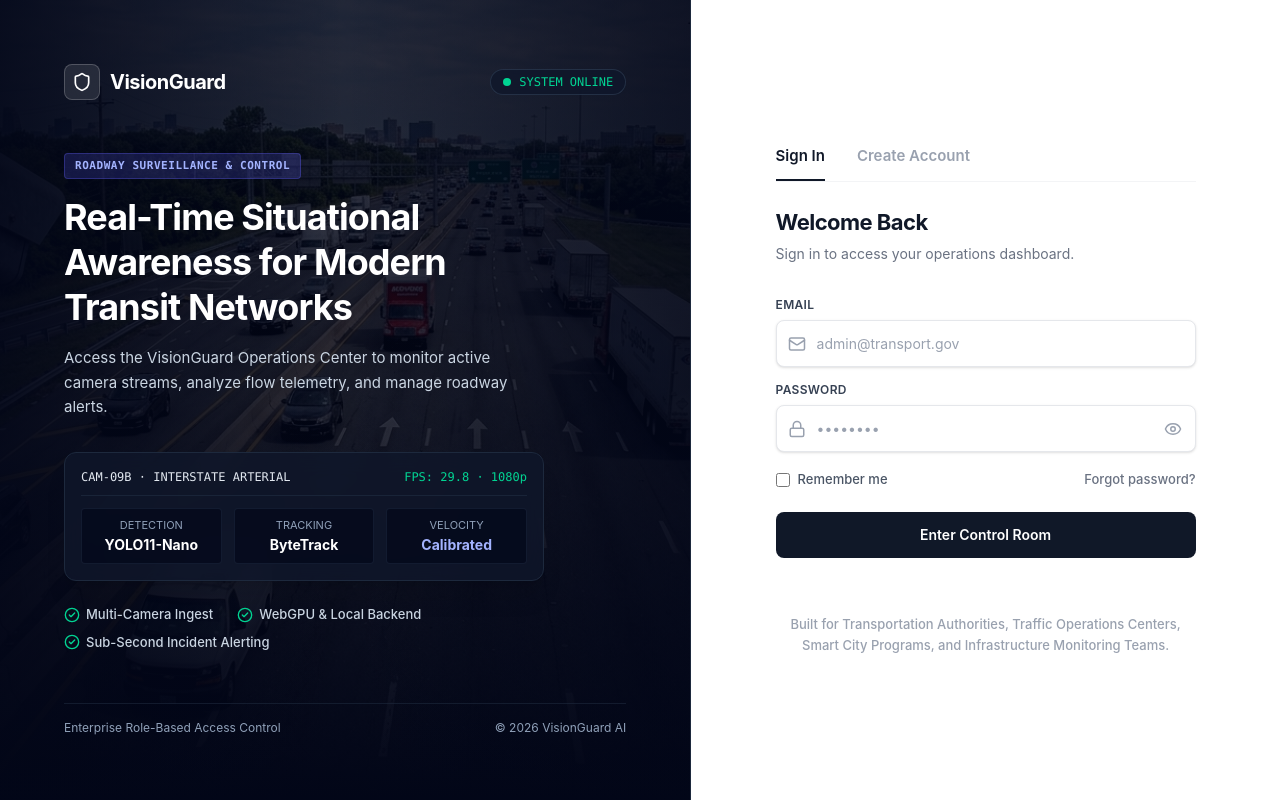
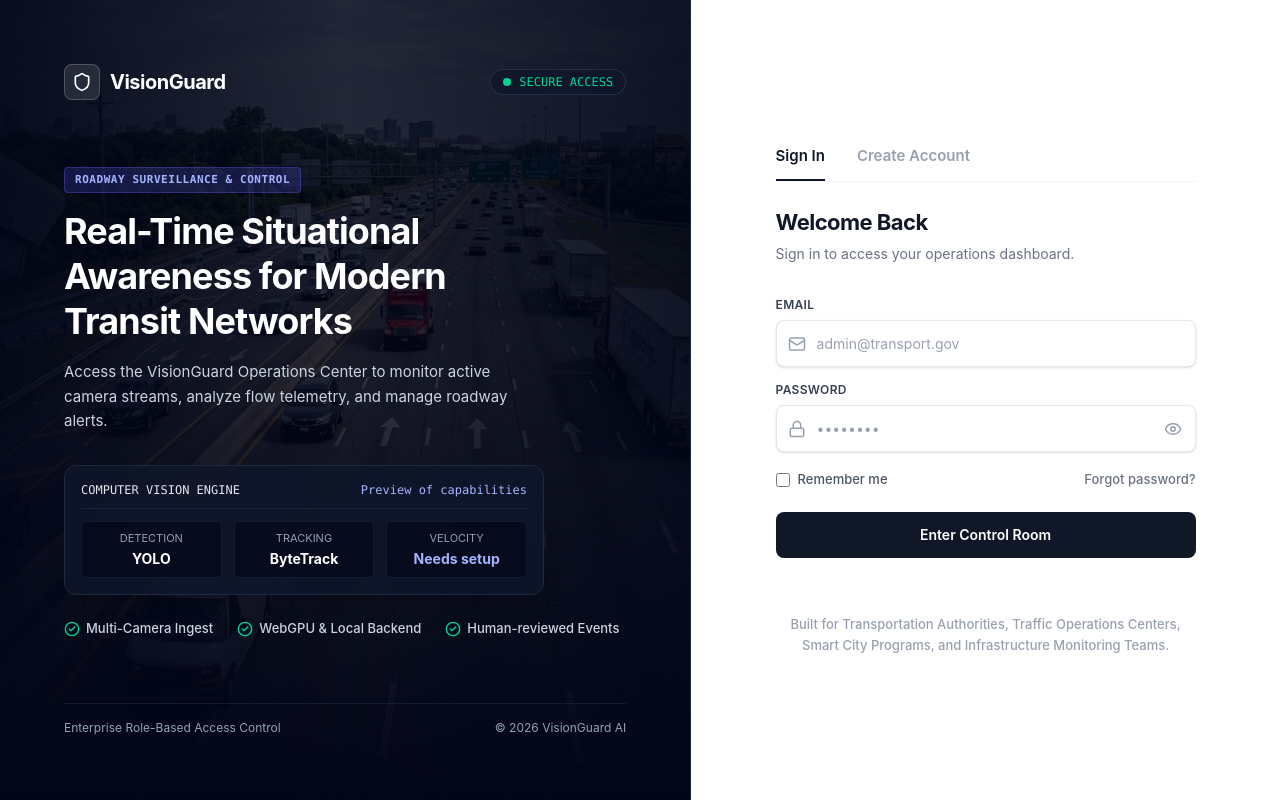
Before and after one commit to Syed-Nazeer-07/VisionGuard, a React (Vite) app in the folder apps/web/: page /login in a window 1280 px wide. Built offline with nearby package versions, Linux system fonts and the light colour scheme; no server answers; the database is empty.

Commit message:
fix(auth): remove misleading fake live camera telemetry from login showcase

```diff
--- a/apps/web/src/pages/auth/Login.tsx
+++ b/apps/web/src/pages/auth/Login.tsx
@@ -214,7 +214,7 @@ export function Login() {
           </Link>
           <div className="inline-flex items-center gap-2 px-3 py-1 rounded-full bg-slate-900/80 backdrop-blur-md border border-slate-700/60 text-xs font-mono text-emerald-400">
             <span className="w-2 h-2 rounded-full bg-emerald-400 animate-pulse"></span>
-            <span>SYSTEM ONLINE</span>
+            <span>SECURE ACCESS</span>
           </div>
         </div>
 
@@ -235,13 +235,13 @@ export function Login() {
           {/* Surveillance Telemetry HUD Card */}
           <div className="rounded-xl bg-slate-900/80 backdrop-blur-md border border-slate-800 p-4 shadow-xl max-w-[480px]">
             <div className="flex items-center justify-between border-b border-slate-800/80 pb-2.5 mb-3 text-xs font-mono text-slate-400">
-              <span className="text-slate-200 font-medium">CAM-09B · INTERSTATE ARTERIAL</span>
-              <span className="text-emerald-400">FPS: 29.8 · 1080p</span>
+              <span className="text-slate-200 font-medium">COMPUTER VISION ENGINE</span>
+              <span className="text-indigo-300">Preview of capabilities</span>
             </div>
             <div className="grid grid-cols-3 gap-3 text-center">
               <div className="p-2 rounded bg-slate-950/60 border border-slate-800/60">
                 <div className="text-[11px] text-slate-400 uppercase">Detection</div>
-                <div className="text-sm font-bold text-white mt-0.5">YOLO11-Nano</div>
+                <div className="text-sm font-bold text-white mt-0.5">YOLO</div>
               </div>
               <div className="p-2 rounded bg-slate-950/60 border border-slate-800/60">
                 <div className="text-[11px] text-slate-400 uppercase">Tracking</div>
@@ -249,7 +249,7 @@ export function Login() {
               </div>
               <div className="p-2 rounded bg-slate-950/60 border border-slate-800/60">
                 <div className="text-[11px] text-slate-400 uppercase">Velocity</div>
-                <div className="text-sm font-bold text-indigo-300 mt-0.5">Calibrated</div>
+                <div className="text-sm font-bold text-indigo-300 mt-0.5">Needs setup</div>
               </div>
             </div>
           </div>
@@ -258,7 +258,7 @@ export function Login() {
           <div className="mt-6 flex flex-wrap gap-x-6 gap-y-2 text-[13px] font-medium text-slate-300">
             <span className="flex items-center gap-1.5"><CheckCircle2 className="w-4 h-4 text-emerald-400" /> Multi-Camera Ingest</span>
             <span className="flex items-center gap-1.5"><CheckCircle2 className="w-4 h-4 text-emerald-400" /> WebGPU & Local Backend</span>
-            <span className="flex items-center gap-1.5"><CheckCircle2 className="w-4 h-4 text-emerald-400" /> Sub-Second Incident Alerting</span>
+            <span className="flex items-center gap-1.5"><CheckCircle2 className="w-4 h-4 text-emerald-400" /> Human-reviewed Events</span>
           </div>
         </div>
 
```
